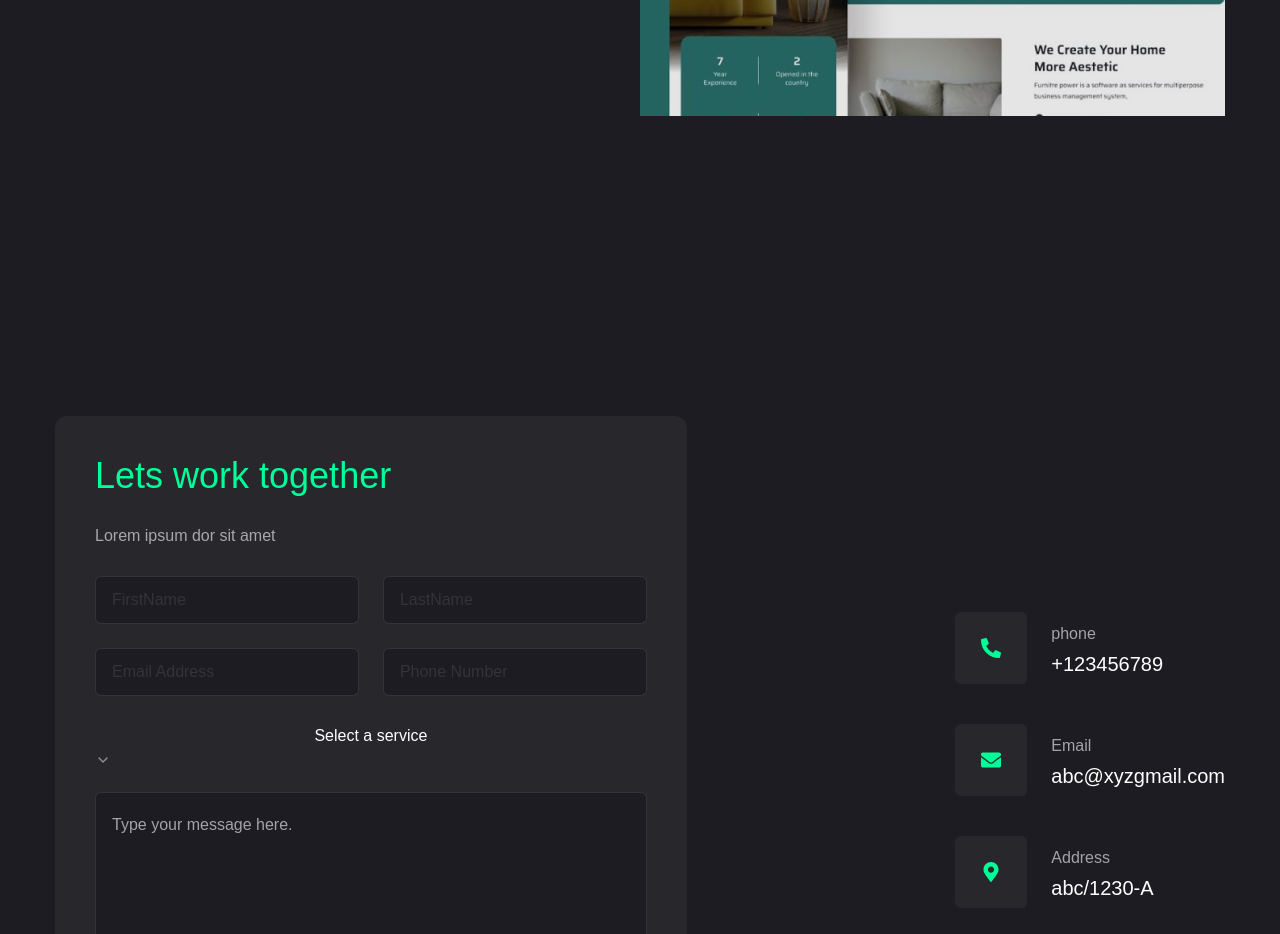
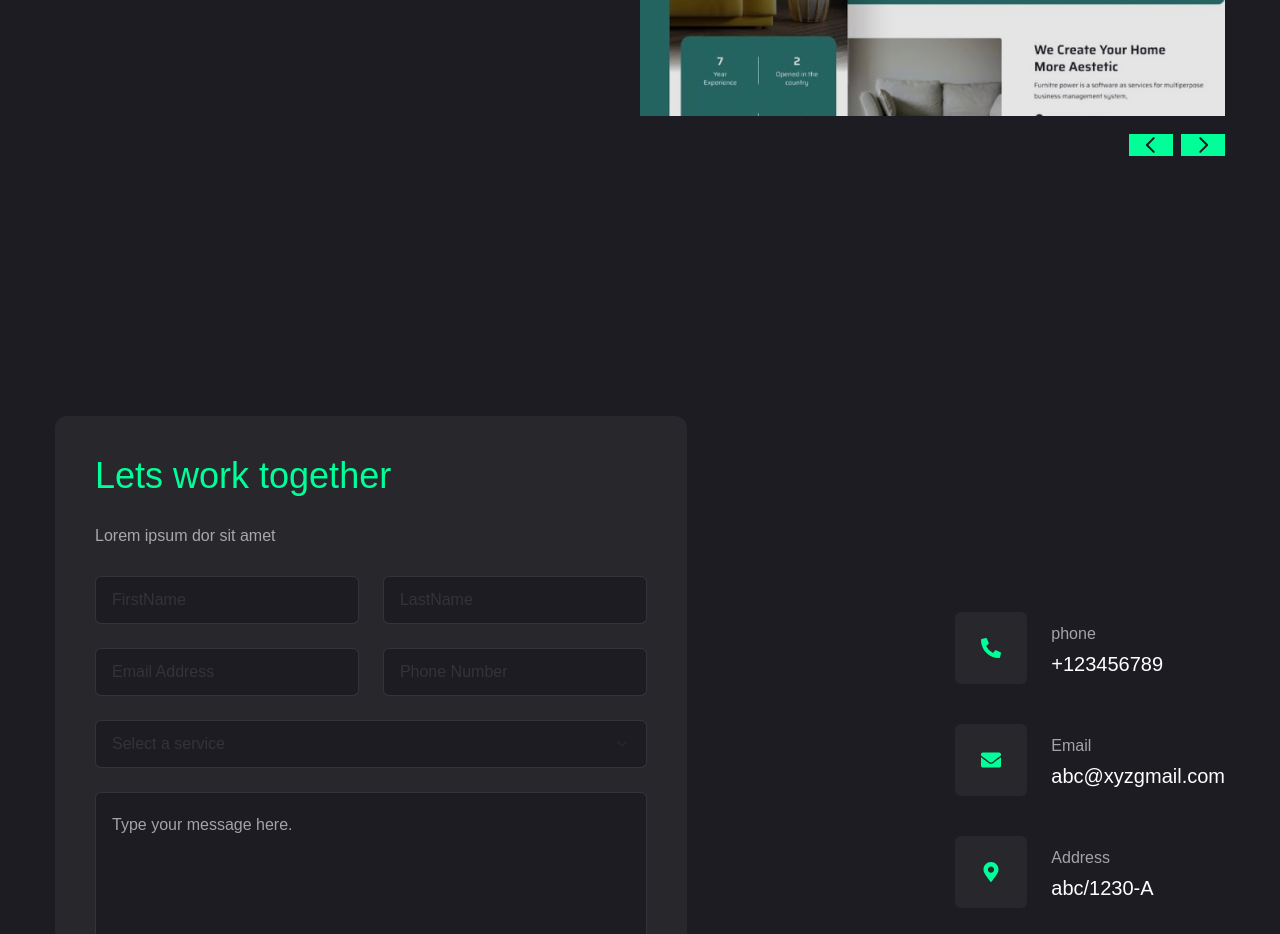
Before and after one commit to raheel-muhammad/portfolio-2, a Next.js app: page / in a window 1280 px wide. Shown: the part 2980-3914 px from the top of the page. Built offline with nearby package versions, Linux system fonts and the light colour scheme.

Commit message:
issues resolved

```diff
--- a/components/Contact.jsx
+++ b/components/Contact.jsx
@@ -41,7 +41,7 @@ const Contact = () => {
                                 <Input type="phone" placeholder="Phone Number" />
                             </div>
                             <Select>
-                                <SelectTrigger className="w-full">
+                                <SelectTrigger className="flex flex-row justify-between items-center text-white/10 bg-primary h-[48px] px-4 border border-white/10 focus:border-accent rounded-md outline-none">
                                     <SelectValue placeholder="Select a service" />
                                 </SelectTrigger>
                                 <SelectContent>
--- a/components/Work.jsx
+++ b/components/Work.jsx
@@ -115,7 +115,7 @@ const Work = () => {
                                     </SwiperSlide>
                                 )
                             })}
-                            <WorkSliderBtns containerStyles="flex gap-2 absolute right-0 bottom-[calc(50%_-_22px)] xl:bottom-0 z-20 w-full justify-between xl:w-max xl:justify-none"
+                            <WorkSliderBtns containerStyles="flex gap-2 absolute right-0 bottom-[calc(50%_-_22px)] xl:bottom-[40px] z-20 w-full justify-between xl:w-max xl:justify-none"
                                 btnStyles="bg-accent hover:bg-accent-hover text-primary text-[22px] w-[44px] flex justify-center items-center transition-all"
                             />
                         </Swiper>
--- a/components/WorkSliderBtns.jsx
+++ b/components/WorkSliderBtns.jsx
@@ -1,18 +1,18 @@
 "use client"
-import React from 'react';
+
 import { useSwiper } from 'swiper/react';
 import { PiCaretLeftBold, PiCaretRightBold } from "react-icons/pi"
 
-const WorkSliderBtns = (containerStyles, btnStyles, iconStyles) => {
+const WorkSliderBtns = ({ containerStyles = "", btnStyles = "", iconsStyles = "" }) => {
     const swiper = useSwiper();
     return (
         <div className={containerStyles}>
             <button className={btnStyles}>
-                <PiCaretLeftBold className={iconStyles} onClick={() => swiper.slidePrev()} />
+                <PiCaretLeftBold className={iconsStyles} onClick={() => swiper.slidePrev()} />
             </button>
-            <button className={btnStyles}><PiCaretRightBold className={iconStyles} onClick={() => swiper.slideNext()} /></button>
+            <button className={btnStyles}><PiCaretRightBold className={iconsStyles} onClick={() => swiper.slideNext()} /></button>
         </div>
     )
 }
 
-export default WorkSliderBtns
+export default WorkSliderBtns;
```
